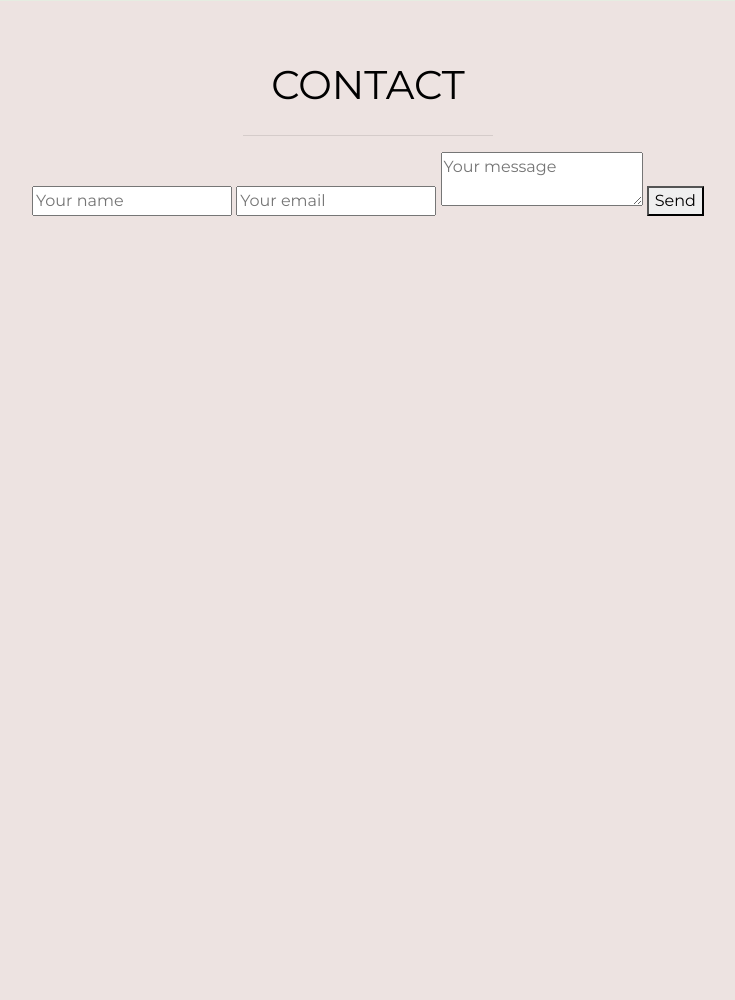
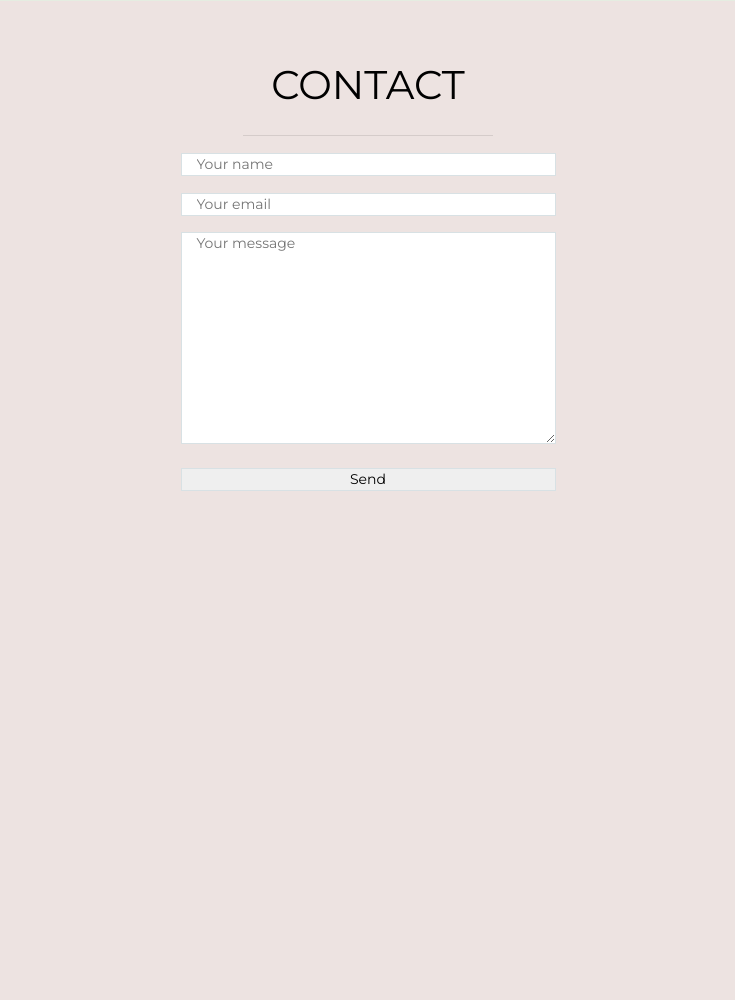
Before and after one commit to JackyJWu/jackyjwu.github.io, a PHP site: page / in a window 1280 px wide. Shown: the part 2950-3950 px from the top of the page, without its empty margins (272-1007 px from the left). Run offline with PHP 8.4, Linux system fonts and the light colour scheme; some libraries are stand-ins or nearby versions.

Commit message:
add more css to contact textbox

```diff
--- a/assets/css/app.css
+++ b/assets/css/app.css
@@ -304,3 +304,27 @@ font-family: 'Montserrat', sans-serif;
     font-style: italic;
     color: #fff;
 }
+
+/* Contact form */
+/* input[type=name] {
+    border: none;
+    border-bottom: 2px solid red;
+} */
+.forms{
+  border: 1px solid #D8E1E4;
+  font-size: 14px;
+  padding: 0 15px;
+}
+input[type="name"]{
+  width: 30%;
+}
+input[type="email"]{
+  width: 30%;
+}
+textarea[name="message"]{
+  width: 30%;
+
+}
+button[type="submit"]{
+  width: 30%;
+}
--- a/index.html
+++ b/index.html
@@ -104,10 +104,21 @@
   <h1 class="center">CONTACT</h1>
   <hr width="20%">
   <form method="POST" action="https://formspree.io/jackyjwu86@gmail.com">
-    <input type="name" name="name" placeholder="Your name">
-    <input type="email" name="email" placeholder="Your email">
-    <textarea name="message" placeholder="Your message"></textarea>
-    <button type="submit">Send</button>
+
+
+    <div class="form-group">
+      <input type="name" class="forms" name="name" placeholder="Your name">
+    </div>
+    <div class="form-group">
+      <input type="email" class="forms" name="email" placeholder="Your email">
+    </div>
+    <div class="form-group">
+      <textarea rows="10" name="message" class="forms" placeholder="Your message"></textarea>
+    </div>
+    <div class="form-group">
+      <button type="submit" class="forms">Send</button>
+    </div>
+
   </form>
 </div>
 
```
